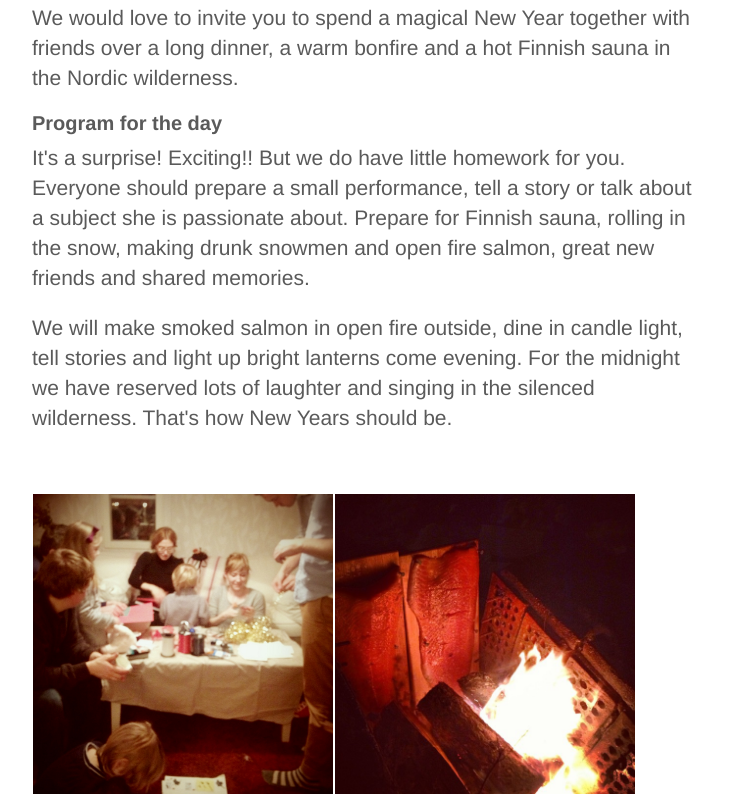
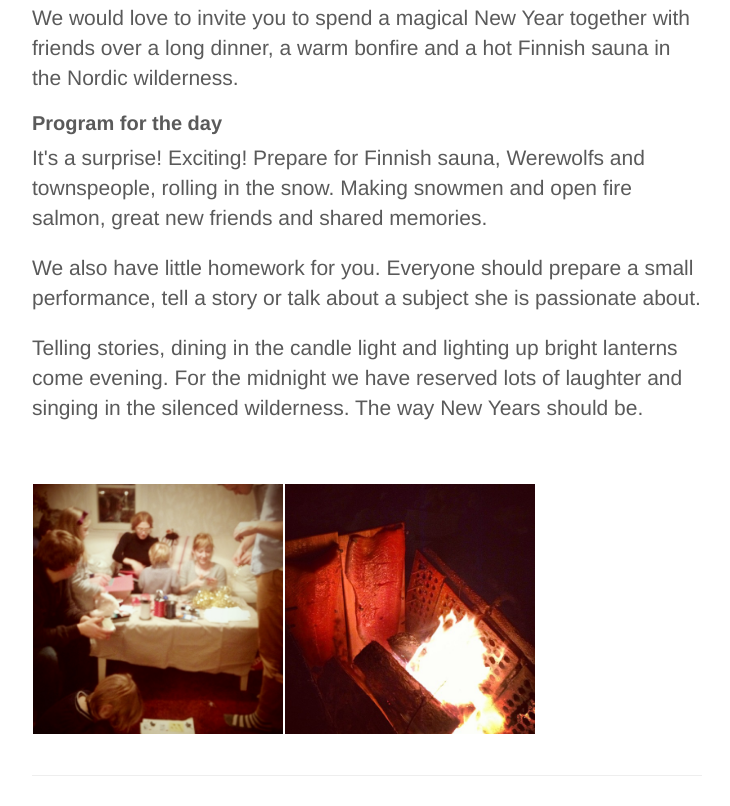
Before and after one commit to vesterinen/newyear, a plain HTML site: page public/index.html in a window 1280 px wide. Shown: the part 954-1760 px from the top of the page, without its empty margins (53-783 px from the left). Drawn offline with Linux system fonts and the light colour scheme.

Commit message:
add copy

```diff
--- a/public/index.html
+++ b/public/index.html
@@ -58,16 +58,17 @@
           <p class="lead">For us New Year's Eve in the countryside with wonderful group of people is already a small tradition and we want to keep the flame burning bright with all of you.</p>
               <p class="lead">We would love to invite you to spend a magical New Year together with friends over a long dinner, a warm bonfire and a hot Finnish sauna in the Nordic wilderness.</p>
               <h3>     Program for the day</h3>
-  <p class ="lead"> It's a surprise! Exciting!! But we do have little homework for you. Everyone should prepare a small performance, tell a story or talk about a subject she is passionate about.
 
-  Prepare for Finnish sauna, rolling in the snow, making drunk snowmen and open fire salmon, great new friends and shared memories.
-      </p>
-       <p class ="lead"> We will make smoked salmon in open fire outside, dine in candle light, tell stories and light up bright lanterns come evening. For the midnight we have reserved lots of laughter and singing in the silenced wilderness. That's how New Years should be.</p>
+                 <p class ="lead"> It's a surprise! Exciting! Prepare for Finnish sauna, Werewolfs and townspeople, rolling in the snow. Making snowmen and open fire salmon, great new friends and shared memories.</p>
+
+                 <p class ="lead"> We also have little homework for you. Everyone should prepare a small performance, tell a story or talk about a subject she is passionate about. </p>
+
+                 <p class ="lead"> Telling stories, dining in the candle light and lighting up bright lanterns come evening. For the midnight we have reserved lots of laughter and singing in the silenced wilderness. The way New Years should be.</p>
 <br></br>
               <table><tr><td>
-                <img src="images/nye_crafting.jpg" width="300" height="300">
+                <img src="images/nye_crafting.jpg" width="250" height="250">
               </td><td>
-                <img src="images/salmon.jpg" width="300" height="300">
+                <img src="images/salmon.jpg" width="250" height="250">
               </td></tr></table>
 <br></br>
         </section>
```
